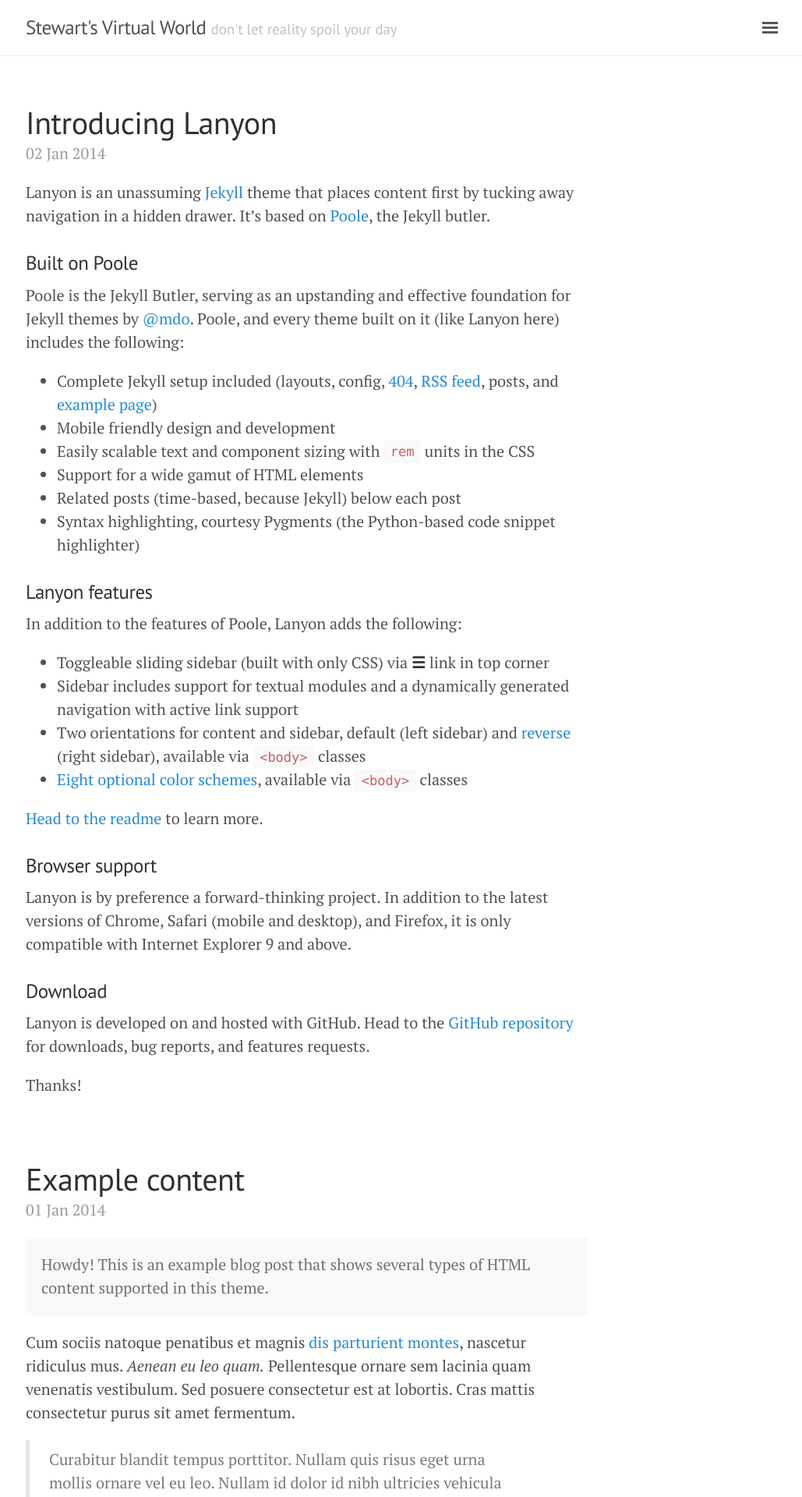
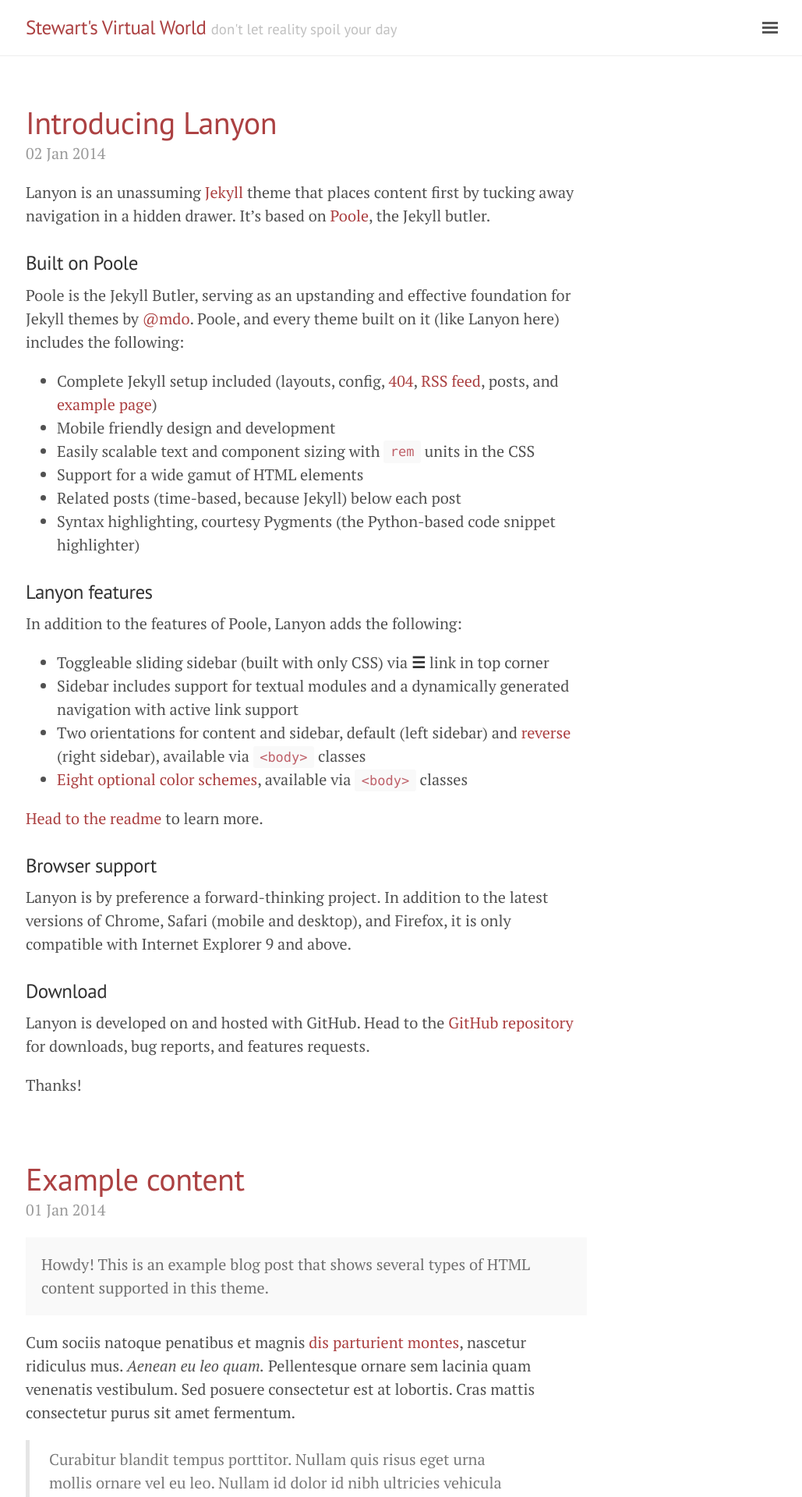
Before and after one commit to stewartadcock/stewartadcock.github.io, a Jekyll site: the page built from index.html, in a window 1280 px wide. Shown: the top 1920 px of the page at 78% size, without its empty margins (247-1276 px from the left). Built offline with Jekyll 4.4.1, drawn with Linux system fonts in a browser that asks for light colours; Markdown is read by kramdown in place of the engine named in the settings; the list of posts is cut into pages by our own code.

Commit message:
Fix theme

```diff
--- a/_layouts/default.html
+++ b/_layouts/default.html
@@ -3,7 +3,7 @@
 
   {% include head.html %}
 
-  <body class="layout-reverse" class="theme-base-08">
+  <body class="layout-reverse theme-base-08">
 
     {% include sidebar.html %}
 
```
